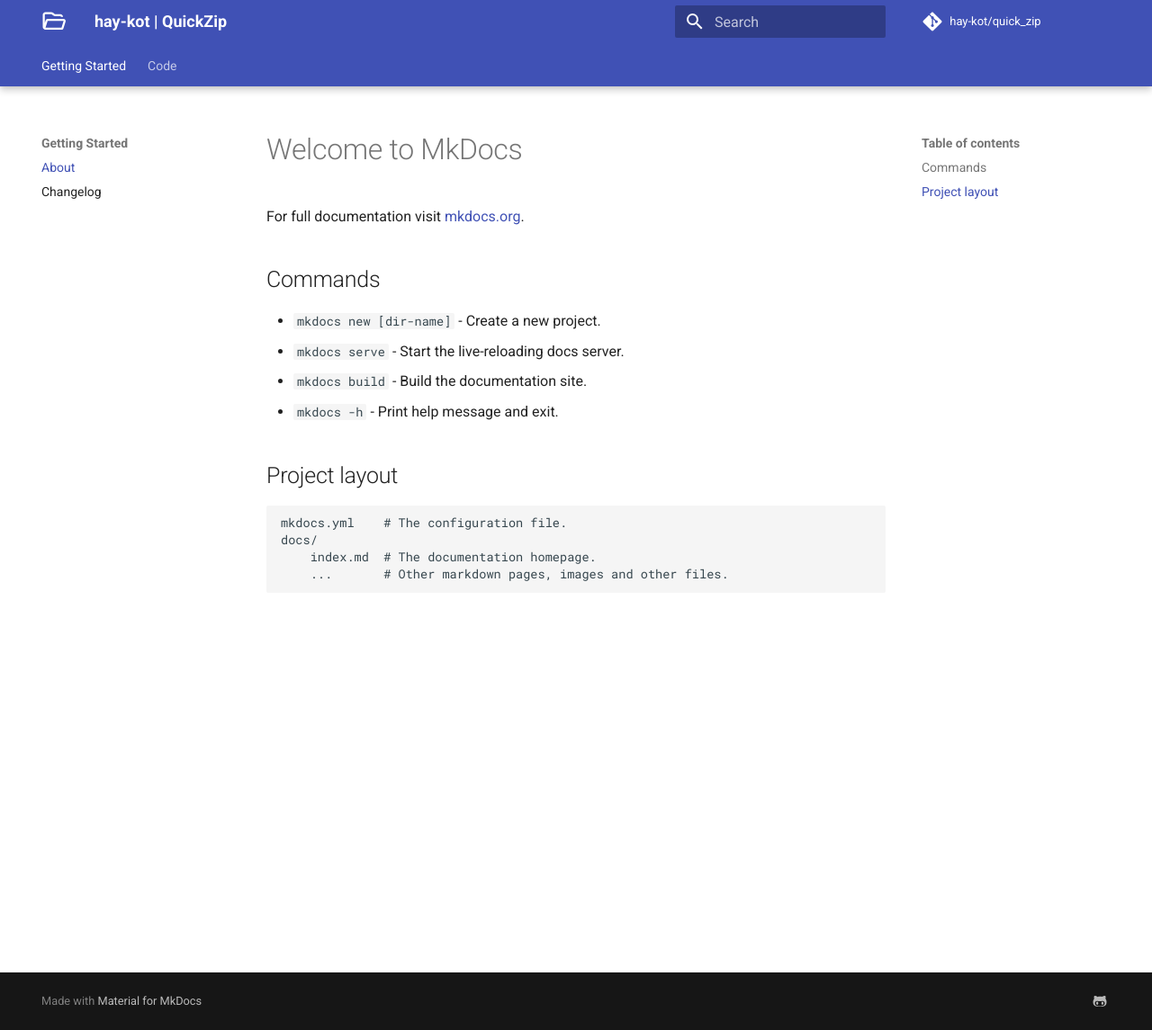
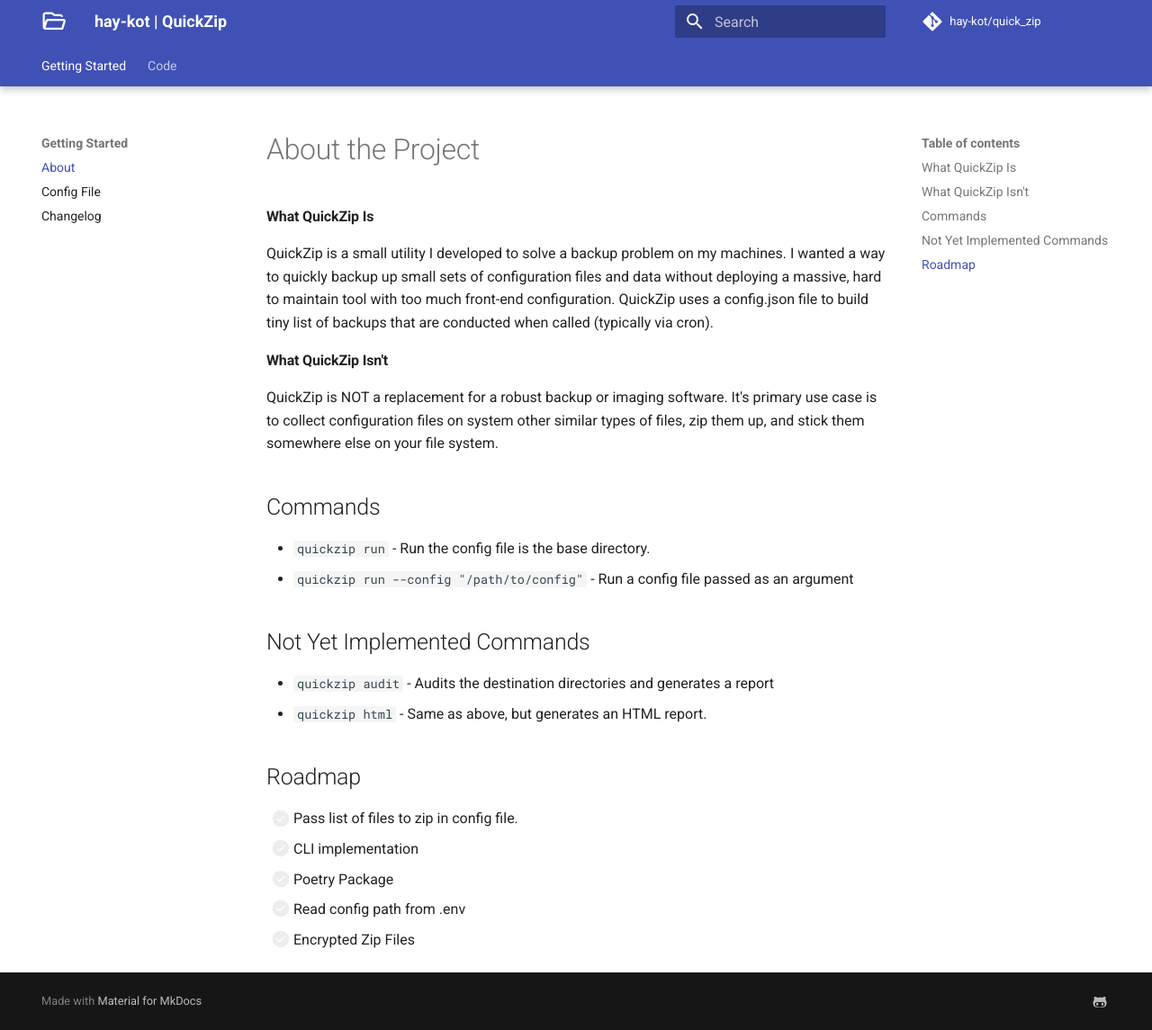
Before and after one commit to hay-kot/quick-zip-cli, an MkDocs documentation site: the page built from docs/index.md, in a window 1280 px wide and 1145 px high. Shown: the whole window at 90% size. Built offline with MkDocs 1.6.1 and Material for MkDocs 9.7.7, drawn with Linux system fonts in a browser that asks for light colours; comment, search, counter and statistics services are not loaded.

Commit message:
test refoactoring + package management

```diff
--- a/docs/index.md
+++ b/docs/index.md
@@ -1,17 +1,24 @@
-# Welcome to MkDocs
+# About the Project
 
-For full documentation visit [mkdocs.org](https://www.mkdocs.org).
+#### What QuickZip Is
+QuickZip is a small utility I developed to solve a backup problem on my machines. I wanted a way to quickly backup up small sets of configuration files and data without deploying a massive, hard to maintain tool with too much front-end configuration. QuickZip uses a config.json file to build tiny list of backups that are conducted when called (typically via cron).
+
+#### What QuickZip Isn't
+QuickZip is NOT a replacement for a robust backup or imaging software. It's primary use case is to collect configuration files on system other similar types of files, zip them up, and stick them somewhere else on your file system.
 
 ## Commands
 
-* `mkdocs new [dir-name]` - Create a new project.
-* `mkdocs serve` - Start the live-reloading docs server.
-* `mkdocs build` - Build the documentation site.
-* `mkdocs -h` - Print help message and exit.
+* `quickzip run` - Run the config file is the base directory.
+* `quickzip run --config "/path/to/config"` - Run a config file passed as an argument
 
-## Project layout
+## Not Yet Implemented Commands
+* `quickzip audit` - Audits the destination directories and generates a report
+* `quickzip html` - Same as above, but generates an HTML report.
 
-    mkdocs.yml    # The configuration file.
-    docs/
-        index.md  # The documentation homepage.
-        ...       # Other markdown pages, images and other files.
+
+## Roadmap
+- [ ] Pass list of files to zip in config file.
+- [ ] CLI implementation
+- [ ] Poetry Package
+- [ ] Read config path from .env
+- [ ] Encrypted Zip Files
--- a/mkdocs.yml
+++ b/mkdocs.yml
@@ -31,6 +31,7 @@
       custom_checkbox: true
   - admonition
   - codehilite
+  - def_list
 extra_javascript:
   - https://cdnjs.cloudflare.com/ajax/libs/tablesort/5.2.1/tablesort.min.js
   - javascripts/tables.js
@@ -45,6 +46,7 @@
 nav:
   - Getting Started:
       - About: "index.md"
+      - Config File: "getting-started/configuration-file.md"
       - Changelog: "getting-started/changelog.md"
   - Code:
       - AppConfig: "code/app-config.md"
--- a/pyproject.toml
+++ b/pyproject.toml
@@ -7,7 +7,8 @@
 [tool.poetry.dependencies]
 python = "^3.9"
 pydantic = "^1.8.1"
-coloredlogs = "^15.0"
+typer = "^0.3.2"
+rich = "^9.13.0"
 
 [tool.poetry.dev-dependencies]
 black = "^20.8b1"
```
Also changed, not shown: docs/getting-started/changelog.md (+1 -1 lines), docs/getting-started/configuration-file.md (added, +85 -0 lines), 10 other files.
